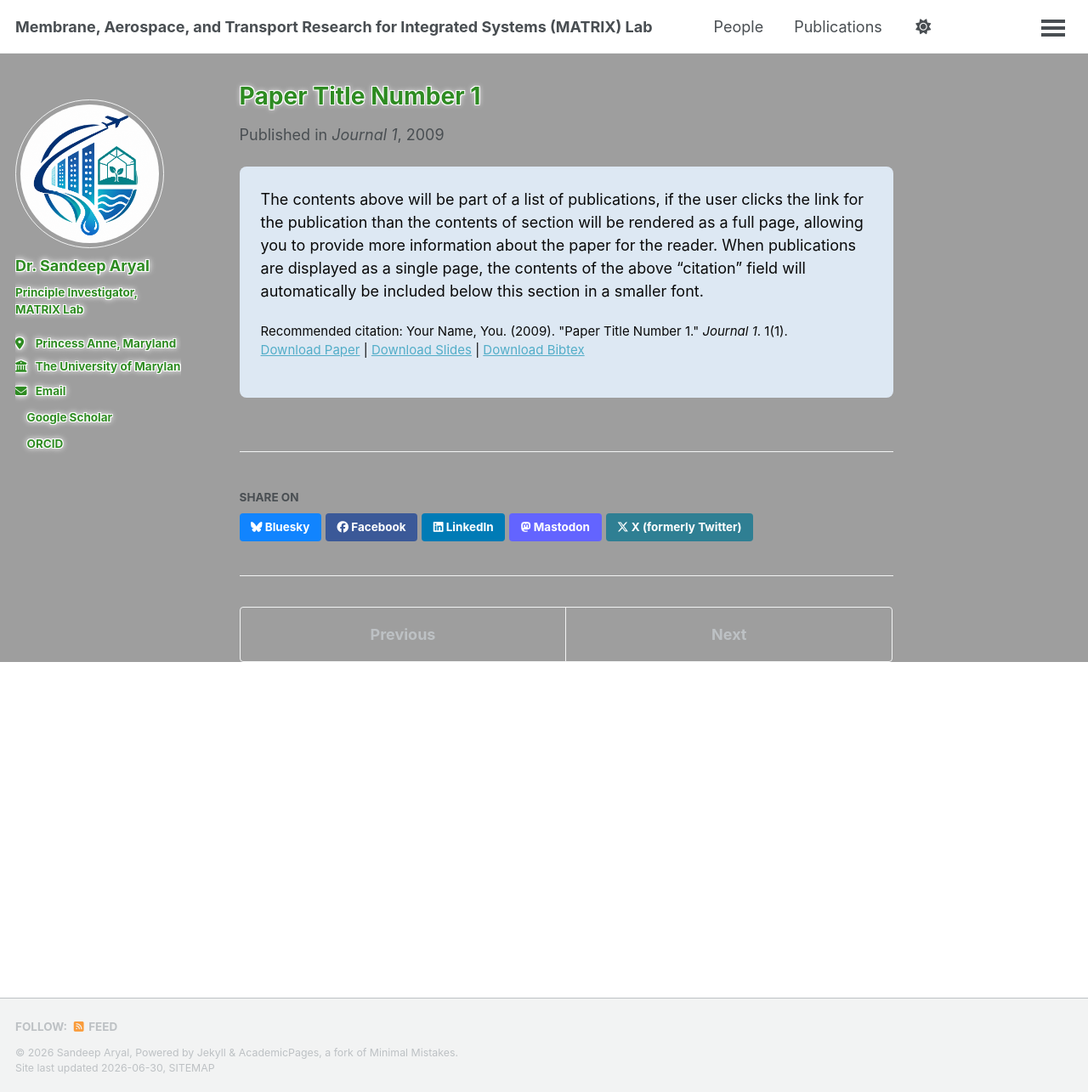
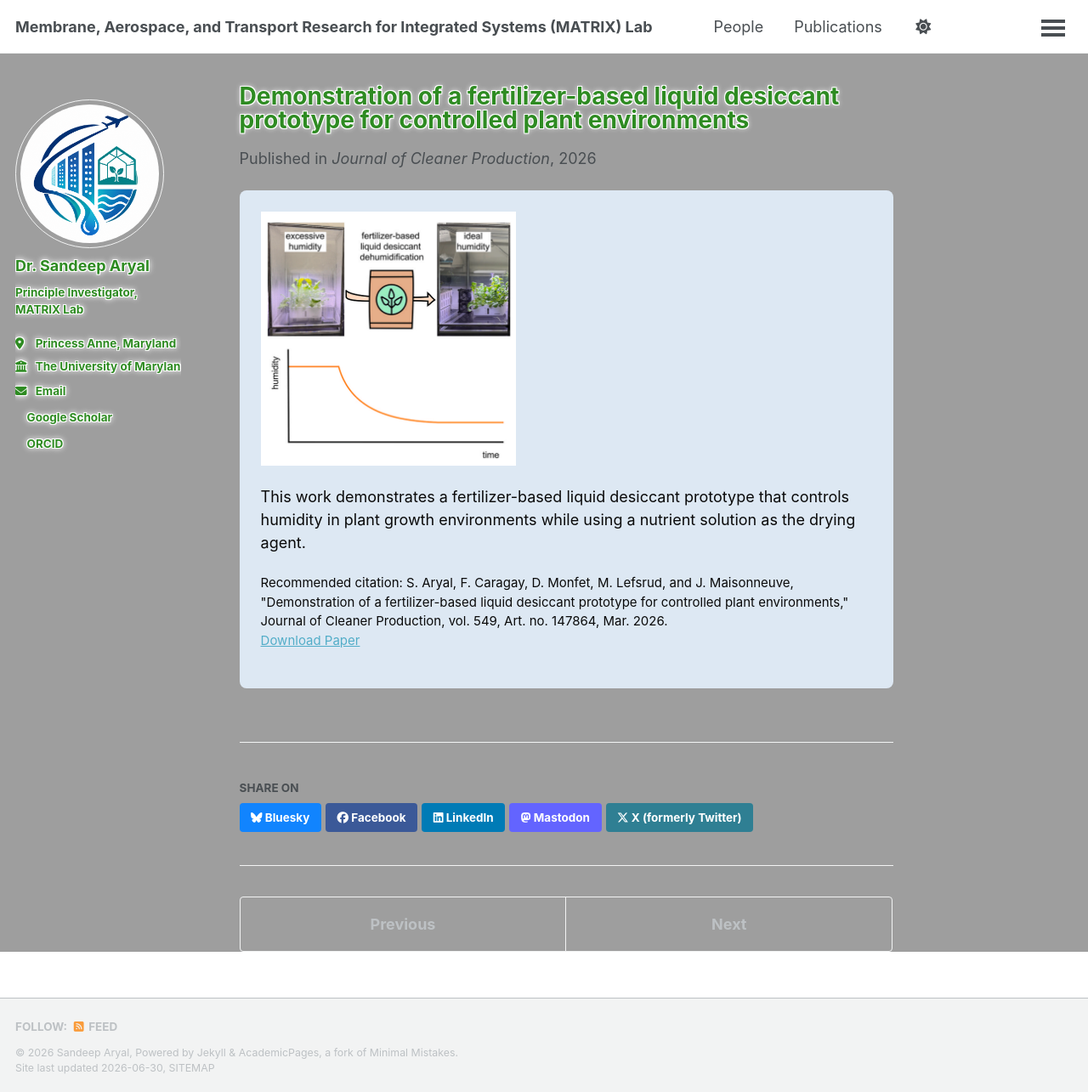
Before and after one commit to saryal111/saryal111.github.io, a Jekyll site: the page built from _publications/2009-10-01-paper-title-number-1.md, in a window 1280 px wide and 1285 px high. Shown: the whole window at 85% size. Built offline with Jekyll 4.4.1, drawn with Linux system fonts in a browser that asks for light colours; a style sheet for code colours, icons or effects is not loaded.

Commit message:
Update 2009-10-01-paper-title-number-1.md

```diff
--- a/_publications/2009-10-01-paper-title-number-1.md
+++ b/_publications/2009-10-01-paper-title-number-1.md
@@ -1,14 +1,14 @@
 ---
-title: "Paper Title Number 1"
+title: "Demonstration of a fertilizer-based liquid desiccant prototype for controlled plant environments"
 collection: publications
 category: manuscripts
-permalink: /publication/2009-10-01-paper-title-number-1
-excerpt: 'This paper is about the number 1. The number 2 is left for future work.'
-date: 2009-10-01
-venue: 'Journal 1'
-slidesurl: 'https://academicpages.github.io/files/slides1.pdf'
-paperurl: 'https://academicpages.github.io/files/paper1.pdf'
-bibtexurl: 'https://academicpages.github.io/files/bibtex1.bib'
-citation: 'Your Name, You. (2009). &quot;Paper Title Number 1.&quot; <i>Journal 1</i>. 1(1).'
+permalink: /publication/2026-fertilizer-liquid-desiccant
+excerpt: '<img src="/images/pub1.png" width="250">'
+date: 2026-03-01
+venue: 'Journal of Cleaner Production'
+paperurl: 'https://doi.org/10.1016/j.jclepro.2026.147864'
+citation: 'S. Aryal, F. Caragay, D. Monfet, M. Lefsrud, and J. Maisonneuve, &quot;Demonstration of a fertilizer-based liquid desiccant prototype for controlled plant environments,&quot; Journal of Cleaner Production, vol. 549, Art. no. 147864, Mar. 2026.'
 ---
-The contents above will be part of a list of publications, if the user clicks the link for the publication than the contents of section will be rendered as a full page, allowing you to provide more information about the paper for the reader. When publications are displayed as a single page, the contents of the above "citation" field will automatically be included below this section in a smaller font.
+<img src="/images/pub1.png" width="300"><br>
+
+This work demonstrates a fertilizer-based liquid desiccant prototype that controls humidity in plant growth environments while using a nutrient solution as the drying agent.
```
